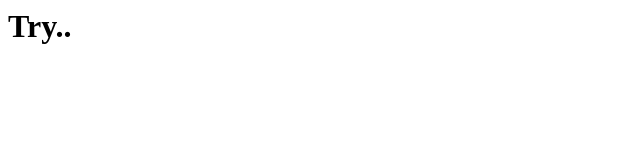
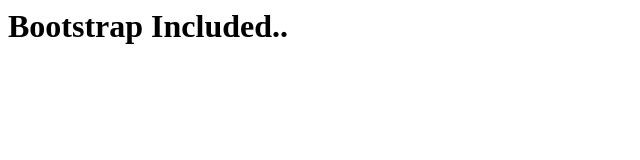
Before and after one commit to hakanyalcinkayadev/public-code-demo, a plain HTML site: page index.html in a window 1280 px wide. Shown: the whole page, without its empty margins (0-640 px from the left). Drawn offline with Linux system fonts and the light colour scheme.

Commit message:
text changed

```diff
--- a/index.html
+++ b/index.html
@@ -1,7 +1,7 @@
 <div class="container">
     <div class="row">
         <div class="col-sm-12">
-            <h1 class="text-primary">Try..</h1>
+            <h1 class="text-primary">Bootstrap Included..</h1>
         </div>
     </div>
 </div>
```
